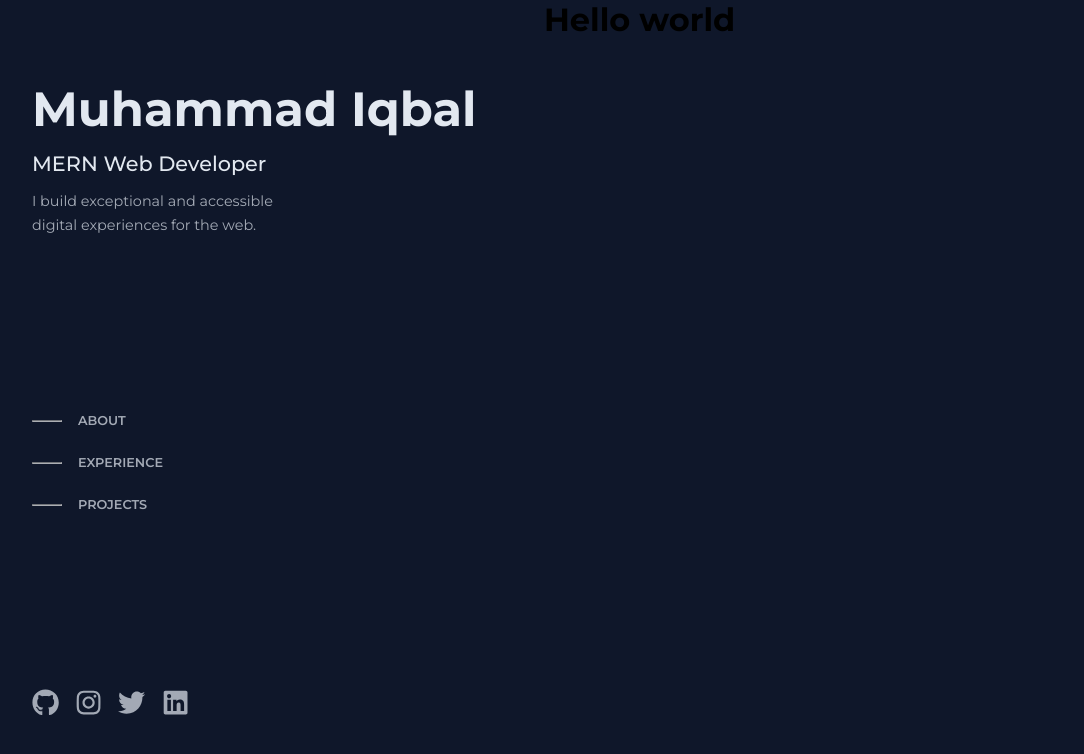
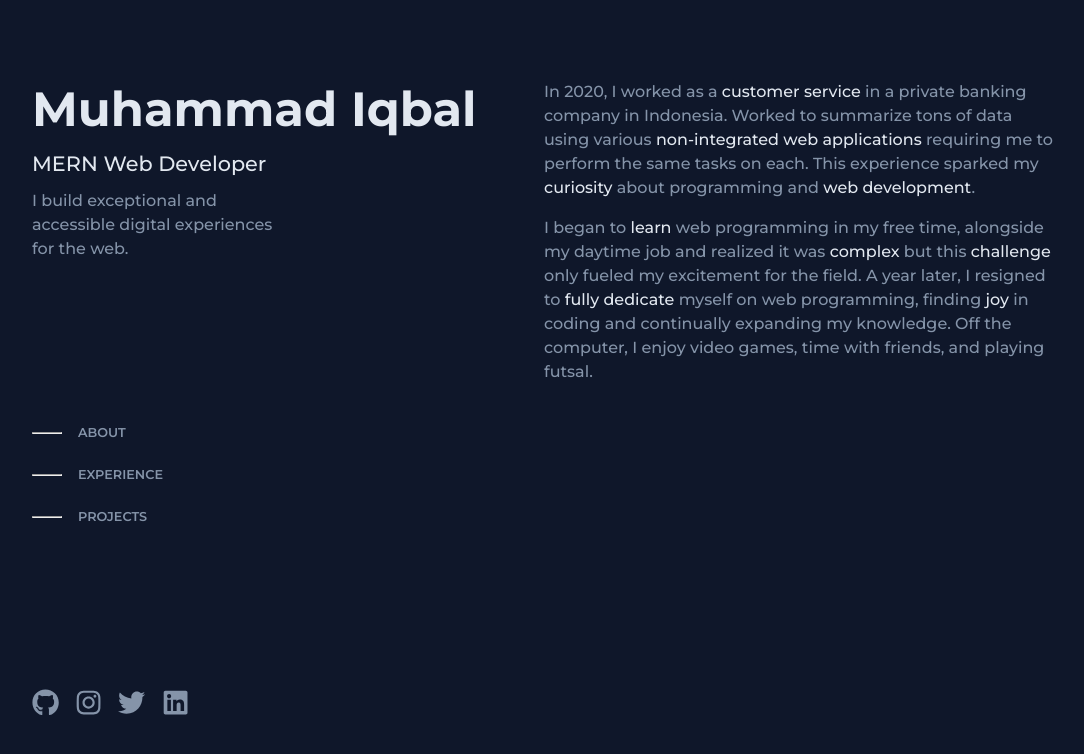
Before and after one commit to hellofromiqbal/react-porto, a React (Create React App) app: page / in a window 1280 px wide. Shown: the top 754 px of the page, without its empty margins (96-1180 px from the left). Built offline with nearby package versions, Linux system fonts and the light colour scheme.

Commit message:
adjust app main & add about section

```diff
--- a/src/App.js
+++ b/src/App.js
@@ -2,6 +2,7 @@ import styles from './App.module.css';
 import IntroProfile from './components/IntroProfile';
 import Navbar from './components/Navbar';
 import SocialMedia from './components/SocialMedia';
+import AboutSection from './sections/About';
 
 function App() {
   return (
@@ -14,7 +15,7 @@ function App() {
         </div>
       </header>
       <main className={styles.AppMain}>
-        <h1>Hello world</h1>
+        <AboutSection/>
       </main>
     </div>
   );
--- a/src/App.module.css
+++ b/src/App.module.css
@@ -20,6 +20,7 @@
 /* App Main */
 .AppMain {
   flex-basis: 50%;
+  padding: 5rem 0;
 }
 
 
--- a/src/components/IntroProfile/introProfile.module.css
+++ b/src/components/IntroProfile/introProfile.module.css
@@ -15,15 +15,11 @@
 }
 
 .introProfile p {
-  font-size: .9rem;
   line-height: 1.5rem;
   width: 50%;
+  color: #8594a9;
+  font-weight: 500;
 }
-
-.introProfile p {
-  opacity: .7;
-}
-
 
 /* Media Queries */
 @media screen and (640px < width <= 1024px) {
--- a/src/components/Navbar/navbar.module.css
+++ b/src/components/Navbar/navbar.module.css
@@ -11,8 +11,7 @@
 }
 
 .navLink {
-  color: #e2e8f0;
-  opacity: .7;
+  color: #8594a9;
   display: flex;
   align-items: center;
   gap: 1rem;
@@ -25,7 +24,7 @@
 }
 
 .navLink:hover {
-  opacity: 1;
+  color: #e2e8f0;
   transition: all ease .3s;
 }
 
--- a/src/components/SocialMedia/socialMedia.module.css
+++ b/src/components/SocialMedia/socialMedia.module.css
@@ -6,12 +6,11 @@
 
 .socialMediaIcon {
   font-size: 1.7rem;
-  color: #e2e8f0;
-  opacity: .7;
+  color: #8594a9;
 }
 
 .socialMediaIcon:hover {
-  opacity: 1;
+  color: #e2e8f0;
   transition: all .3s;
 }
 
--- /dev/null
+++ b/src/sections/About/about.module.css
@@ -0,0 +1,37 @@
+.aboutSection {
+  display: flex;
+  flex-direction: column;
+  gap: 1rem;
+}
+
+.aboutSection h2 {
+  display: none;
+  color: #e2e8f0;
+  font-size: 1rem;
+  padding: 1rem 0;
+}
+
+.sectionContent {
+  display: flex;
+  flex-direction: column;
+  gap: 1rem;
+}
+
+.sectionContent p {
+  color: #8594a9;
+  line-height: 1.5rem;
+  font-weight: 500;
+}
+
+.sectionContent p span {
+  color: #e2e8f0;
+  font-weight: 500;
+}
+
+
+/* Media Queries */
+@media screen and (width < 1024px) {
+  .aboutSection h2 {
+    display: block;
+  }
+}
--- /dev/null
+++ b/src/sections/About/index.jsx
@@ -0,0 +1,16 @@
+import React from 'react';
+import styles from './about.module.css';
+
+const AboutSection = () => {
+  return (
+    <section className={styles.aboutSection}>
+      <h2>ABOUT</h2>
+      <div className={styles.sectionContent}>
+        <p>In 2020, I worked as a <span>customer service</span> in a private banking company in Indonesia. Worked to summarize tons of data using various <span>non-integrated web applications</span> requiring me to perform the same tasks on each. This experience sparked my <span>curiosity</span> about programming and <span>web development</span>.</p>
+        <p>I began to <span>learn</span> web programming in my free time, alongside my daytime job and realized it was <span>complex</span> but this <span>challenge</span> only fueled my excitement for the field. A year later, I resigned to <span>fully dedicate</span> myself on web programming, finding <span>joy</span> in coding and continually expanding my knowledge. Off the computer, I enjoy video games, time with friends, and playing futsal.</p>
+      </div>
+    </section>
+  )
+};
+
+export default AboutSection;
```
Also changed, not shown: src/sections/Experience/experience.module.css (added), src/sections/Experience/index.jsx (added), src/sections/Projects/index.jsx (added), src/sections/Projects/projects.module.css (added).
